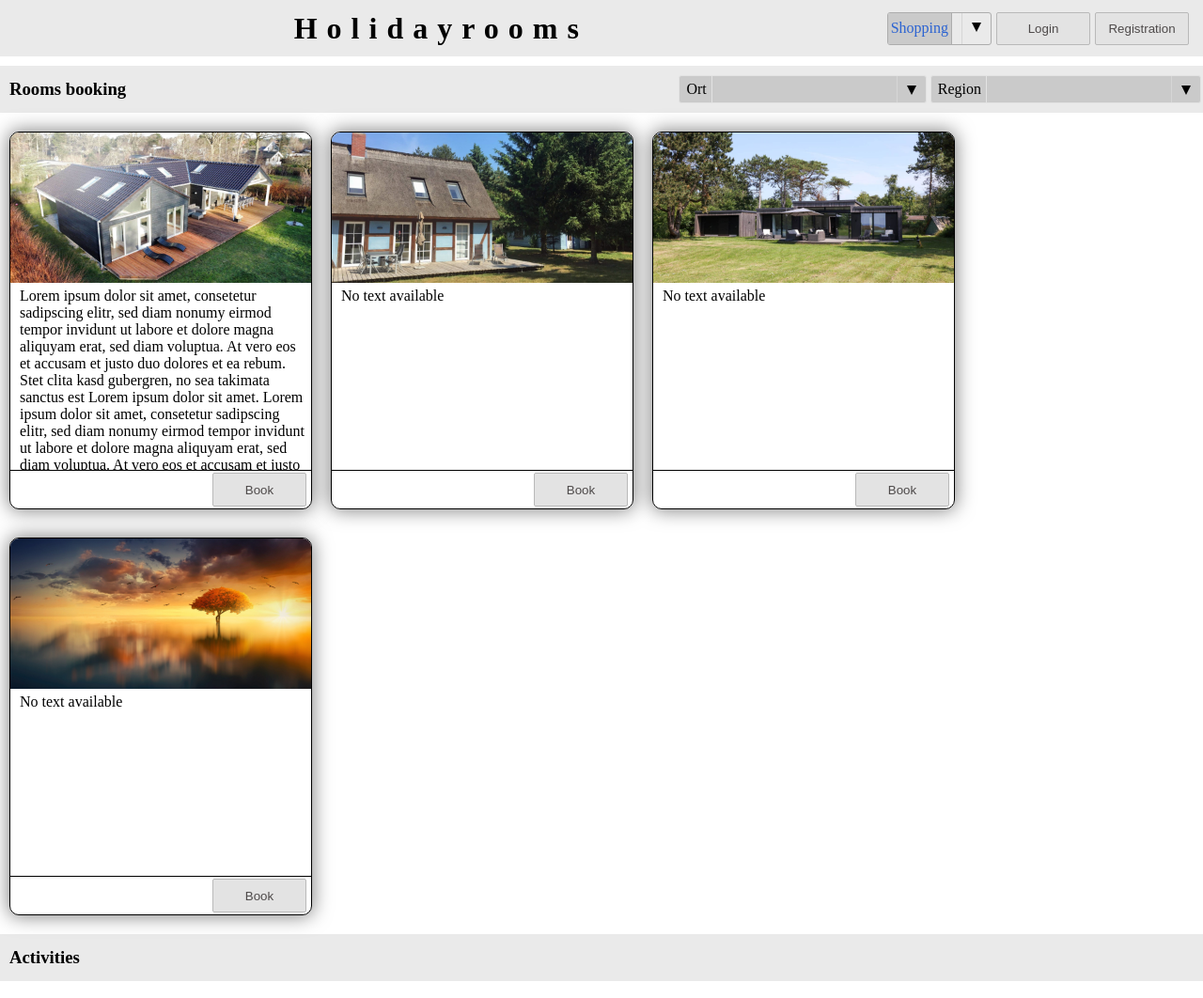
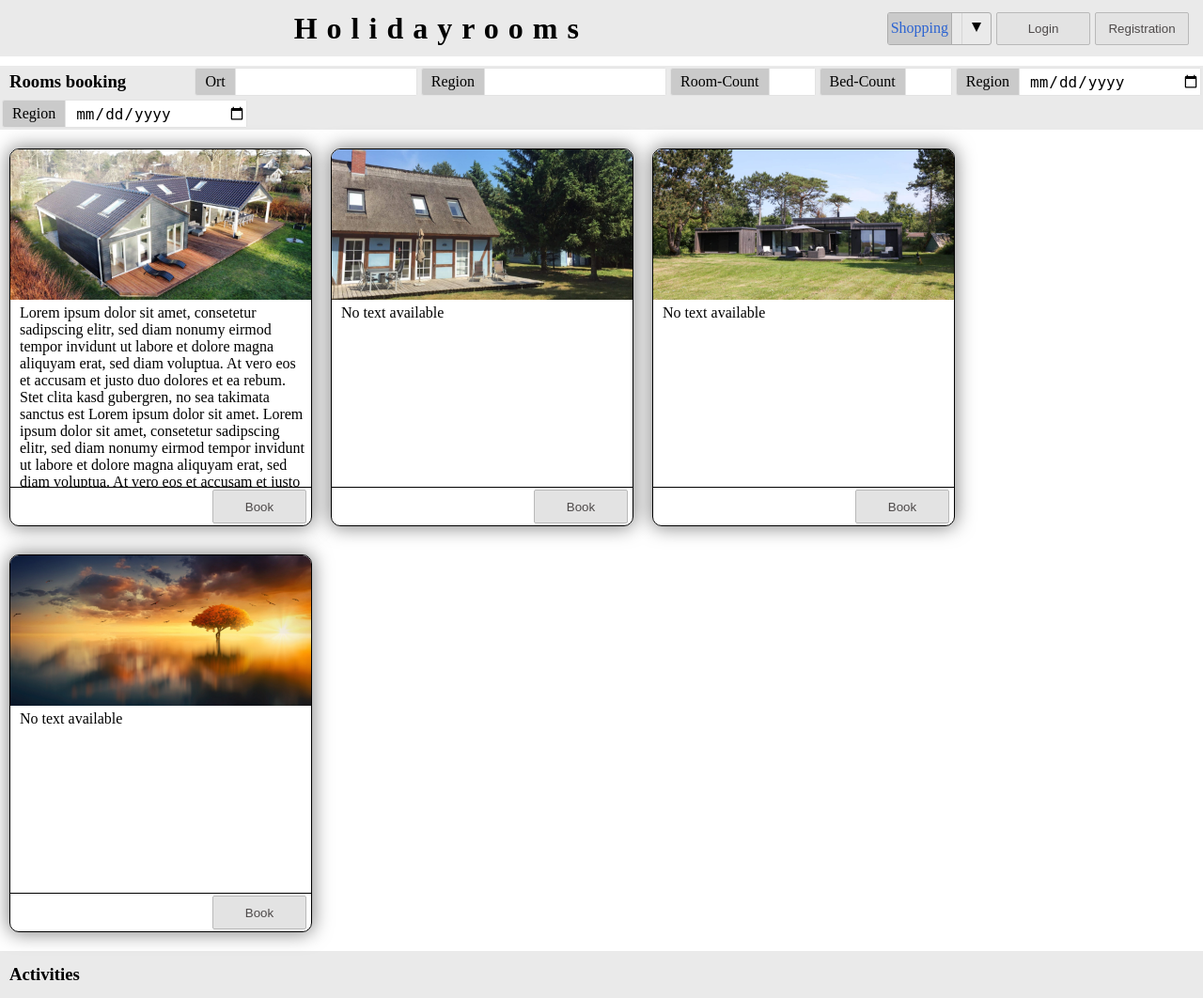
Before and after one commit to Shakesbeer1564/ITP_Ferienhaus, a PHP site: page / in a window 1280 px wide. Shown: the whole page at 94% size. Run offline with PHP 8.4, Linux system fonts and the light colour scheme.

Commit message:
filterbar changes2

```diff
--- a/holidayrooms/index.html
+++ b/holidayrooms/index.html
@@ -48,56 +48,70 @@
     </div>
 
     <!--#region place_filter -->
-    <div class="filter" id="place_filter">
+    <div class="filter">
       <div class="filter-title">
         <span>Ort</span>
       </div>
       <div class="result">
-        <input id="place_input" type="text" disabled="true"/>
-        <ul id="dropdown_place" class="dropdown-container">
-          <li>
-            <a>Place 1</a>
-          </li>
-          <li>
-            <a>Place 2</a>
-          </li>
-          <li>
-            <a>Place 3</a>
-          </li>
-        </ul>
-      </div>
-      <div id="place_filter" class="arrow">
-        <div class="arrow-implement">
-        </div>
+        <input id="place_input" type="text"/>
       </div>
     </div>
     <!--#endregion place_filter-->
 
     <!--#region region_filter -->
-    <div class="filter" id="reg_filter">
+    <div class="filter">
       <div class="filter-title">
         <span>Region</span>
       </div>
       <div class="result">
-        <input id="region_input" type="text" disabled="true"/>
-        <ul id="dropdown_region" class="dropdown-container">
-          <li>
-            <a>Option 1</a>
-          </li>
-          <li>
-            <a>Option 2</a>
-          </li>
-          <li>
-            <a>Option 3</a>
-          </li>
-        </ul>
-      </div>
-      <div id="region_filter" class="arrow">
-        <div class="arrow-implement">
-        </div>
+        <input id="region_input" type="text"/>
       </div>
     </div>
     <!--#endregion region_filter-->
+
+    <!--#region room-count_filter -->
+    <div class="filter">
+      <div class="filter-title">
+        <span>Room-Count</span>
+      </div>
+      <div class="input_number">
+        <input id="room_count" type="text" class="count"/>
+      </div>
+    </div>
+    <!--#endregion room-count_filter-->
+
+    <!--#region room-count_filter -->
+    <div class="filter">
+      <div class="filter-title">
+        <span>Bed-Count</span>
+      </div>
+      <div class="input_number">
+        <input id="bed_count" type="text" class="count"/>
+      </div>
+    </div>
+    <!--#endregion room-count_filter-->
+
+    <!--#region date_start -->
+    <div class="filter">
+      <div class="filter-title">
+        <span>Region</span>
+      </div>
+      <div class="result">
+        <input id="date_start" type="date"/>
+      </div>
+    </div>
+    <!--#endregion date_start-->
+
+    <!--#region date_end -->
+    <div class="filter">
+      <div class="filter-title">
+        <span>Region</span>
+      </div>
+      <div class="result">
+        <input id="date_end" type="date"/>
+      </div>
+    </div>
+    <!--#endregion date_end-->
   </div>
 
 
--- a/holidayrooms/script.js
+++ b/holidayrooms/script.js
@@ -103,12 +103,6 @@ document.addEventListener('click', (event) => {
   if (!event.target.closest('#reg_filter')) {
     regionDropDown.style.display = 'none';
   }
-
-
-  // if(!regionDropDown.contains(event.target)){
-  //   regionDropDown.style.display = 'none';
-  //   console.log('TEST2');
-  // }
 })
 
 // dropdown-handling for place-filter
@@ -130,15 +124,11 @@ document.querySelectorAll('#dropdown_place a').forEach(link => {
     // refresh houses
     const regionValue = document.getElementById('region_input').value;
     loadHouses(selectedPlace, regionValue ? regionValue : '');
-
-    // close dropdown
-    const dropDown = document.getElementById('dropdown_place');
-    dropDown.style.display = dropDown.style.display === 'block' ? 'none' : 'block';
   })
 })
 
 // dropdown-handling for region-filter
-document.getElementById('region_filter').addEventListener('click', () => {
+document.getElementById('reg_filter').addEventListener('click', () => {
   const dropDown = document.getElementById('dropdown_region');
   dropDown.style.display = dropDown.style.display === 'block' ? 'none' : 'block';
 })
@@ -155,10 +145,6 @@ document.querySelectorAll('#dropdown_region a').forEach(link => {
     // refresh houses
     const placeValue = document.getElementById('place_input').value;
     loadHouses(placeValue ? placeValue : '', selectedRegion);
-
-    // close dropdown
-    const dropDown = document.getElementById('dropdown_region');
-    dropDown.style.display = dropDown.style.display === 'block' ? 'none' : 'block';
   })
 })
 
--- a/holidayrooms/shared/card.js
+++ b/holidayrooms/shared/card.js
@@ -26,7 +26,7 @@ class CardComponent extends HTMLElement{
     const button = document.createElement('button');
     button.textContent = this.getAttribute('button-text') || 'No text available';
     button.onclick = () => {
-      console.log(`Geklickt: ${this.getAttribute('text')}`);
+      console.log(`Geklickt: ${this.getAttribute('text')}`); // --> Statt dem hier die ID holen
     }
 
     // Zusammenfügen
--- a/holidayrooms/style.css
+++ b/holidayrooms/style.css
@@ -147,9 +147,10 @@ html, body{
 .container-filterbar{
   margin-top: 10px;
   display: flex;
+  flex-flow: row wrap;
   align-items: center;
   width: 100%;
-  height: 50px;
+  min-height: 50px;
   background-color: rgb(234, 234, 234);
 }
 
@@ -171,10 +172,7 @@ html, body{
 
 .filter .filter-title{
   display: flex;
-  margin-right: 7px;
-  margin-bottom: 3px;
-  margin-left: 7px;
-  padding-right: 5px;
+  padding: 10px;
   align-items: center;
   justify-content: center;
   border-right: 1px solid #e3e3e3;
@@ -182,66 +180,49 @@ html, body{
 }
 
 .filter .result{
-  margin: auto;
-  display: inline-block;
+  width: 100%;
+  height: 100%;
+  width: 12em;
 }
 
-.filter .result input:disabled{
+.filter .result input{
+  width: 100%;
   height: 100%;
-  border: 1px solid transparent;
-  color: #000000;
-  text-align: center;
-  background-color: transparent;
+  border: none;
+  padding-left: 10px;
+  font-size: 12pt;
 }
 
-.filter .result .dropdown-container{
-  position: absolute;
-  top: 100%;
-  left: 0;
-  width: 100%;
-  display: none;
-  background-color: white;
-  border: 1px solid #d6d6d6;
-  border-radius: 3px;
-  box-shadow: 0 4px 6px rgba(0, 0, 0, 0.1);
-  z-index: 10;
+.filter .result input:focus{
+  border: none;
+  outline: none;
 }
 
-.filter .result .dropdown-container ul {
-  margin: 0;
-  padding: 0;
+.filter .input_number{
+  width: 3em;
+  height: 100%;
 }
 
-.filter .result .dropdown-container ul li{
-  padding: 10px;
-  cursor: pointer;
-  list-style: none;
-  list-style-type: none;
+.filter .input_number .count{
+  width: 100%;
+  height: 100%;
+  border: none;
+  padding-left: 10px;
+  font-size: 12pt;
 }
 
-.filter .result .dropdown-container ul li:hover{
-  background-color: rgba(0, 0, 0, 0.1);
+.filter .input_number .count{
+  width: 100%;
+  height: 100%;
+  border: none;
+  padding-right: 10px;
+  font-size: 12pt;
+  text-align: center;
 }
 
-.filter .result .dropdown-container li a{
-  display: block;
-  width: 100%;
-  cursor: pointer;
-  padding: 10px;
-}
-
-.filter .result .dropdown-container li a:hover{
-  background-color: #1a4b98;
-  color: white;
-}
-
-.filter .result .dropdown-container li a:active{
-  background-color: white;
-  color: black;
-}
-
-li::marker{
-  content: '';
+.filter .input_number .count:focus{
+  border: none;
+  outline: none;
 }
 
 /* Login Dialog */
```
